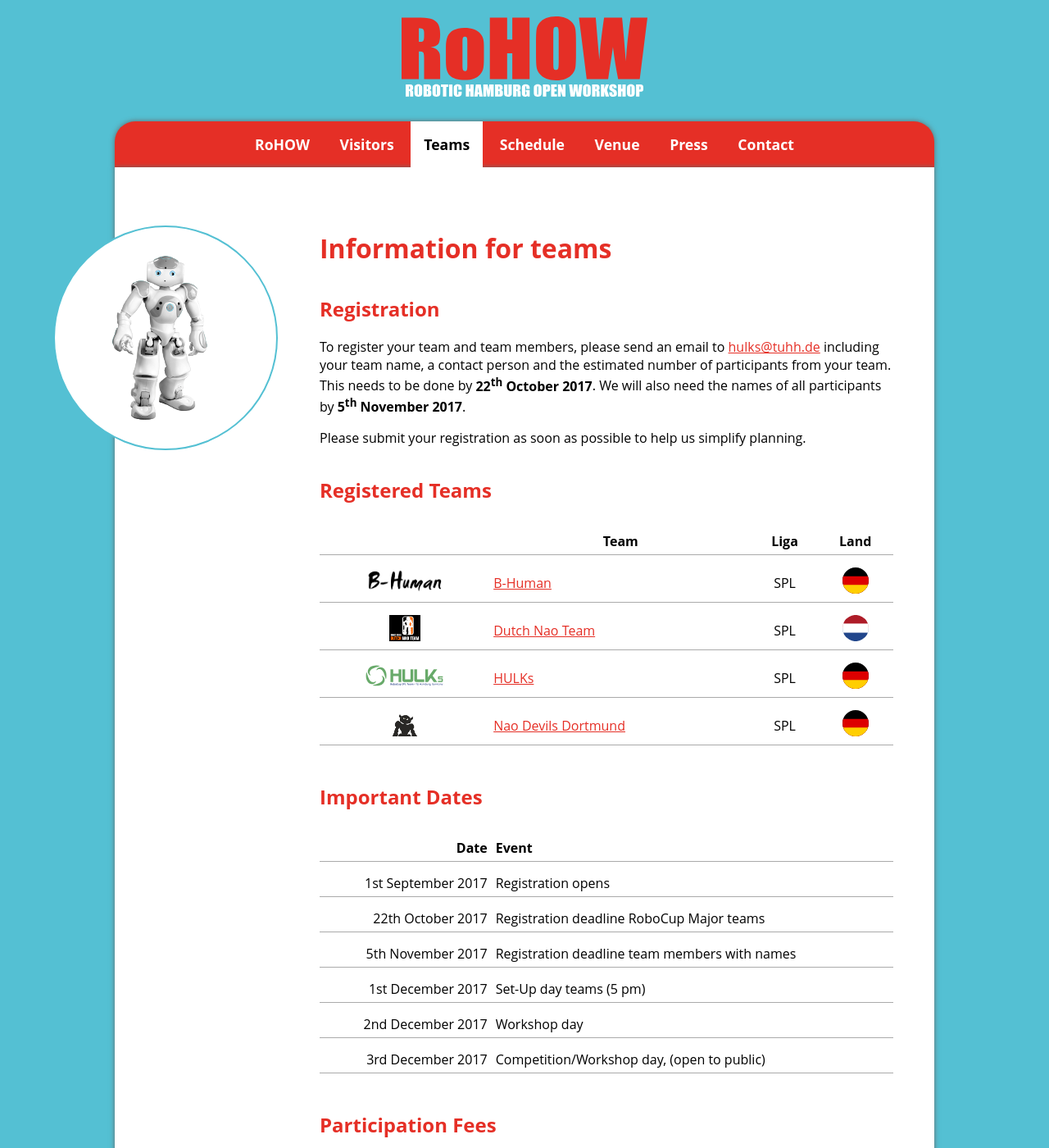
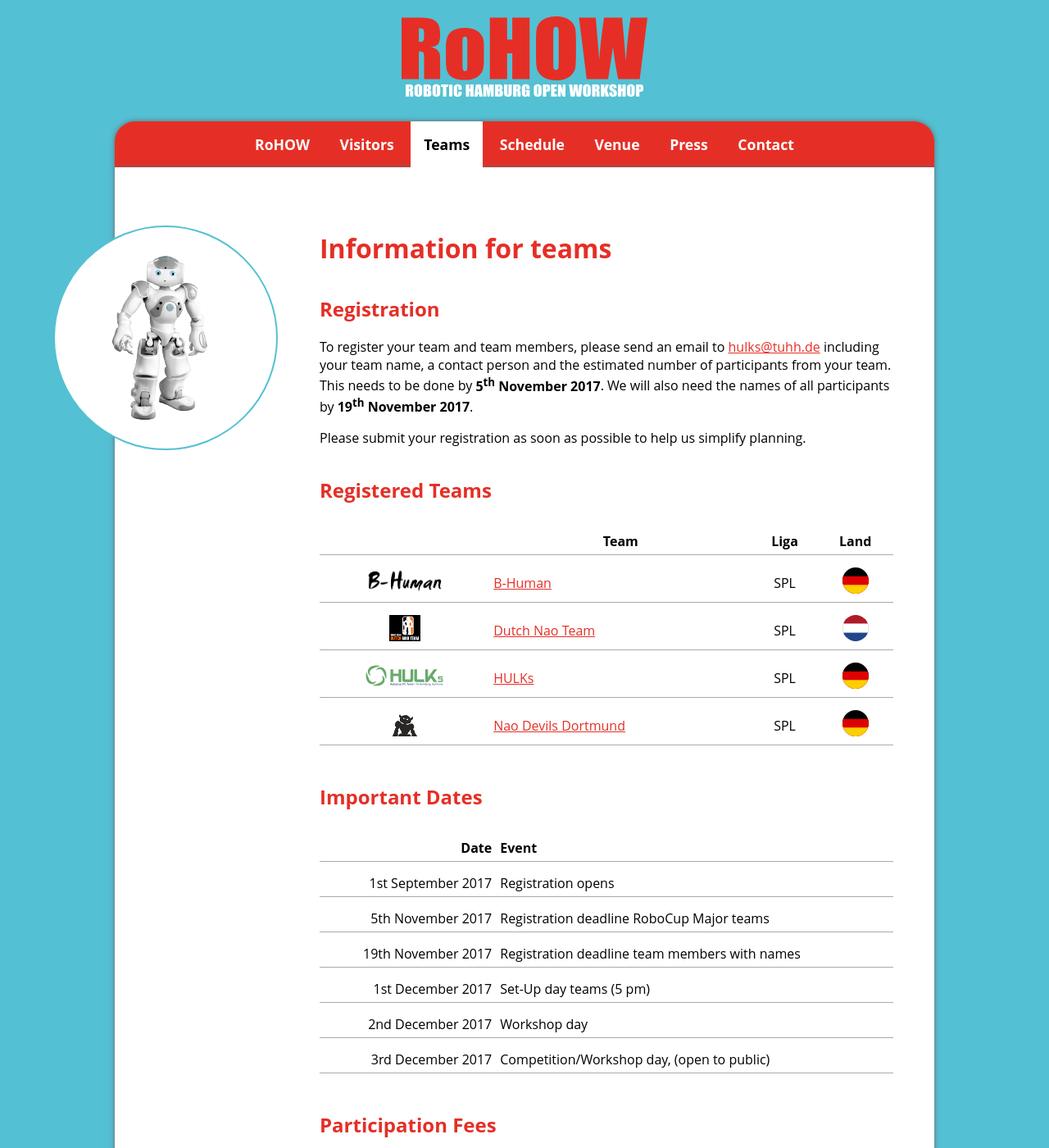
Before and after one commit to RHOrga/rhorga.github.io, a Jekyll site: the page built from 2017/en/teams.md, in a window 1280 px wide and 1400 px high. Shown: the whole window at 82% size. Built offline with Jekyll 4.4.1, drawn with Linux system fonts in a browser that asks for light colours.

Commit message:
Extend deadlines

```diff
--- a/2017/en/teams.md
+++ b/2017/en/teams.md
@@ -5,7 +5,7 @@
 
 ## Registration
 
-To register your team and team members, please send an email to <a href="mailto:hulks@tuhh.de">hulks@tuhh.de</a> including your team name, a contact person and the estimated number of participants from your team. This needs to be done by **22<sup>th</sup> October 2017**. We will also need the names of all participants by **5<sup>th</sup> November 2017**.
+To register your team and team members, please send an email to <a href="mailto:hulks@tuhh.de">hulks@tuhh.de</a> including your team name, a contact person and the estimated number of participants from your team. This needs to be done by **5<sup>th</sup> November 2017**. We will also need the names of all participants by **19<sup>th</sup> November 2017**.
 
 Please submit your registration as soon as possible to help us simplify planning.
 
@@ -24,8 +24,8 @@
 |       Date           |                 Event                         |
 |---------------------:|:----------------------------------------------|
 | 1st September 2017   | Registration opens                            |
-| 22th October 2017    | Registration deadline RoboCup Major teams     |
-| 5th November 2017    | Registration deadline team members with names |
+| 5th November 2017    | Registration deadline RoboCup Major teams     |
+| 19th November 2017    | Registration deadline team members with names |
 | 1st December 2017    | Set-Up day teams (5 pm)                       |
 | 2nd December 2017    | Workshop day                                  |
 | 3rd December 2017    | Competition/Workshop day, (open to public)    |
```
